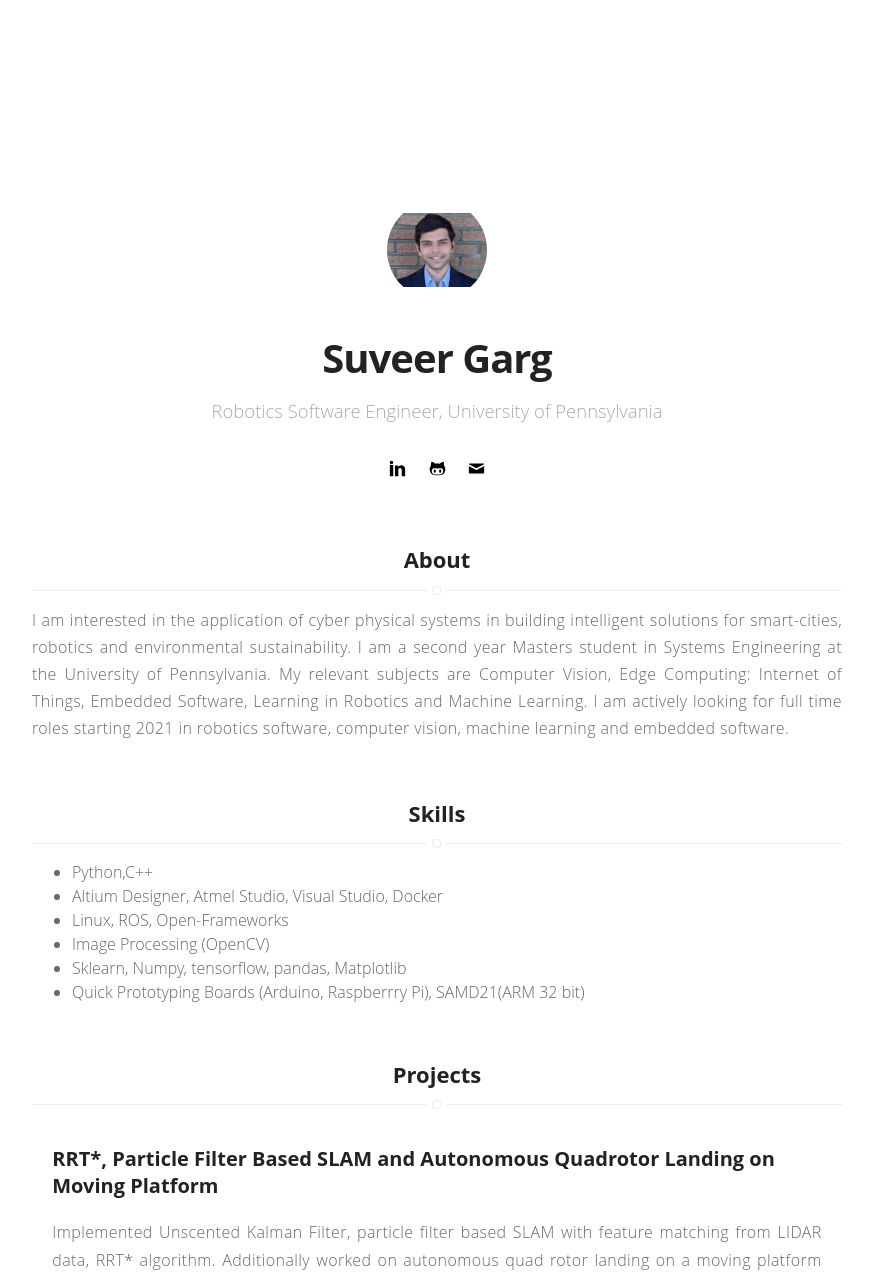
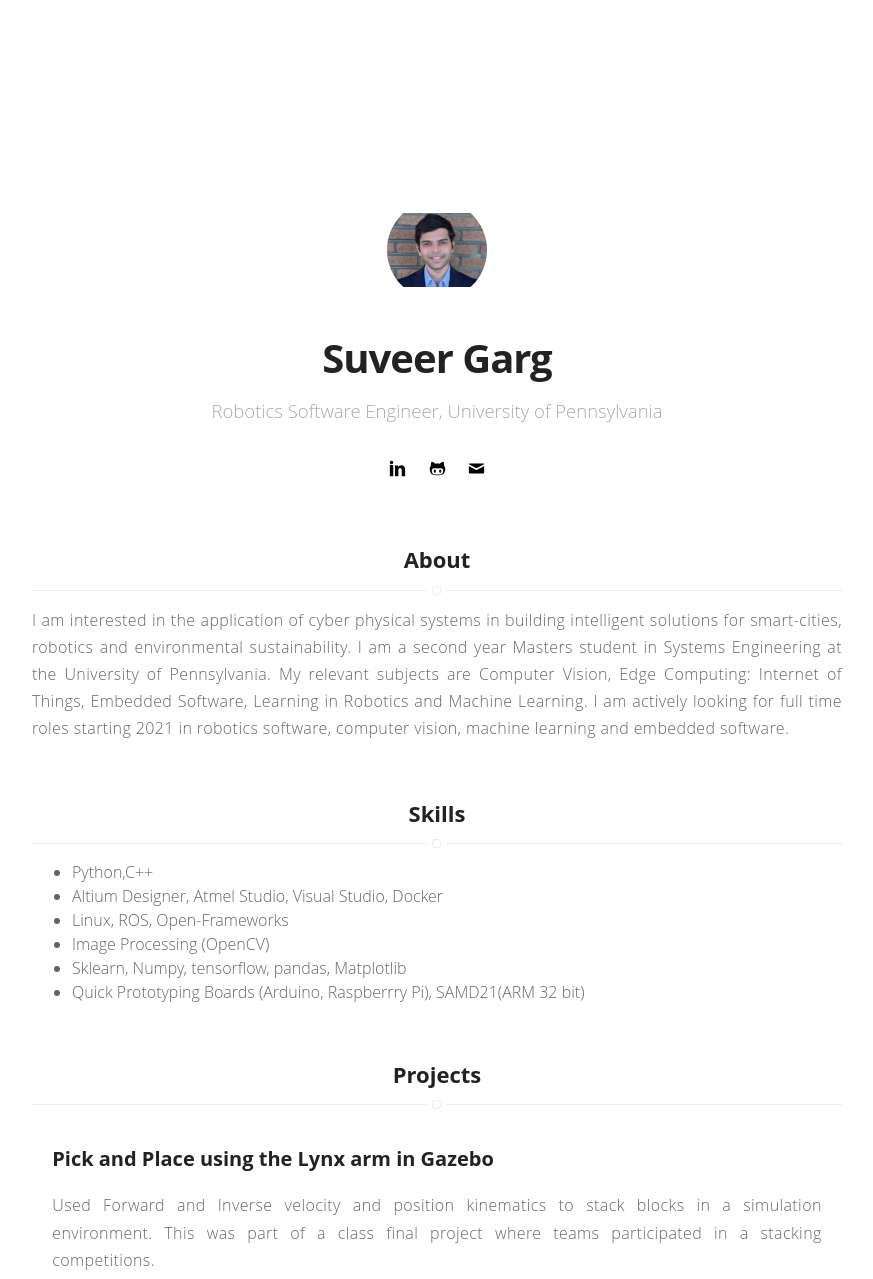
Before and after one commit to suveergarg/suveergarg.github.io, a Jekyll site: the page built from index.html, in a window 1280 px wide. Shown: the top 1279 px of the page, without its empty margins (203-1076 px from the left). Built offline with Jekyll 4.4.1, drawn with Linux system fonts in a browser that asks for light colours.

Commit message:
Started update for Sem3

```diff
--- a/_config.yml
+++ b/_config.yml
@@ -55,6 +55,12 @@ projects: true
 
 # add your projects here
 project-list:
+    Pick and Place using the 5-DOF Lynx arm in Gazebo:
+        name: Pick and Place using the Lynx arm in Gazebo
+        description: Used Forward and Inverse velocity and position kinematics to stack blocks in a simulation environment. This was part of a class final project where teams participated in a stacking competitions.
+        video: assets/videos/MEAM520.mp4
+
+
     RRT*, Particle Filter Based SLAM and Autonomous Quadrotor Landing on Moving Platform:
         name: RRT*, Particle Filter Based SLAM and Autonomous Quadrotor Landing on Moving Platform
         description: Implemented Unscented Kalman Filter, particle filter based SLAM with feature matching from LIDAR data, RRT* algorithm. Additionally worked on autonomous quad rotor landing on a moving platform tracked using Aruco markers and minimum jerk quad rotor trajectory under the ROS framework.
```
Also changed, not shown: 2 other files.
